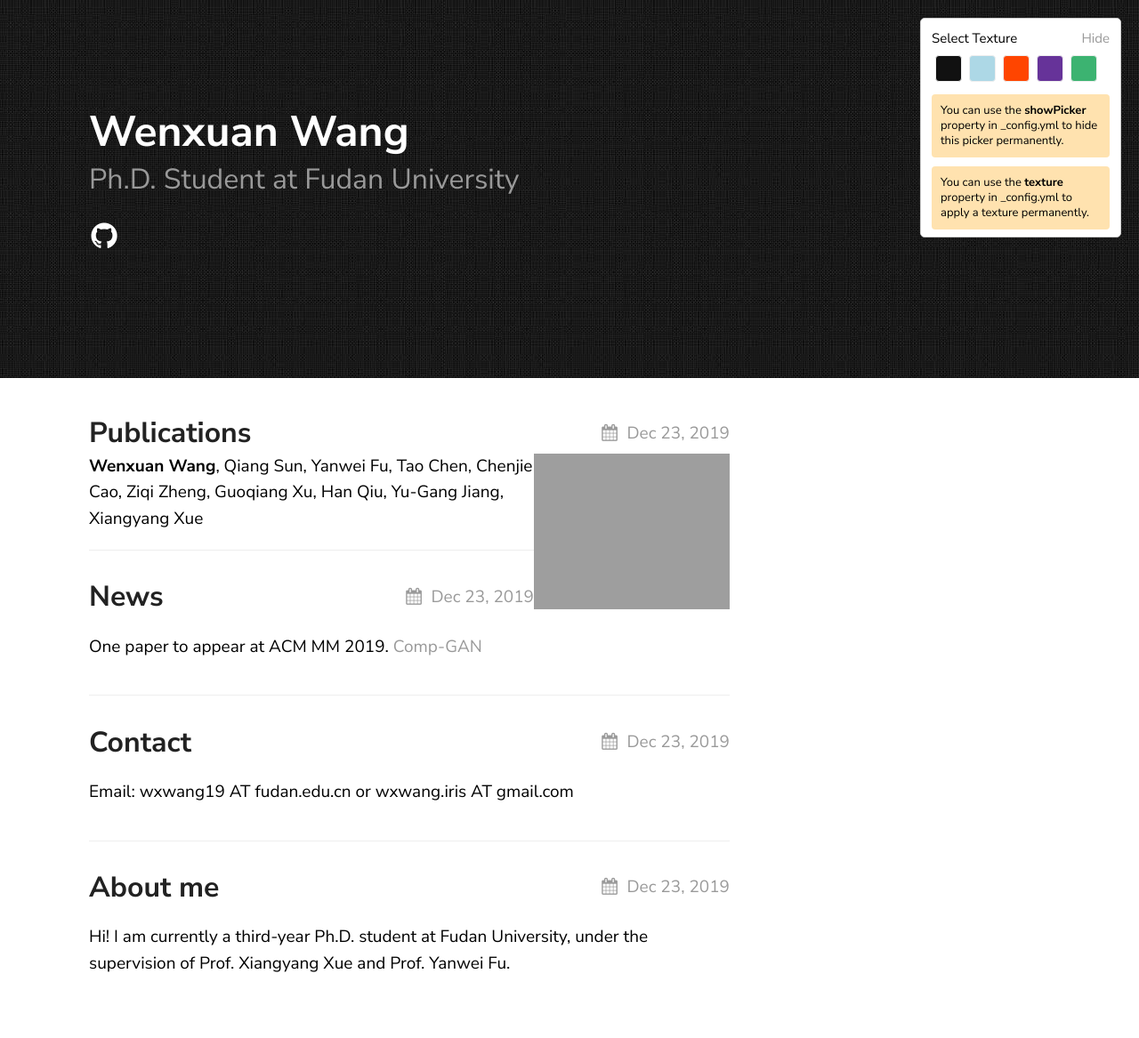
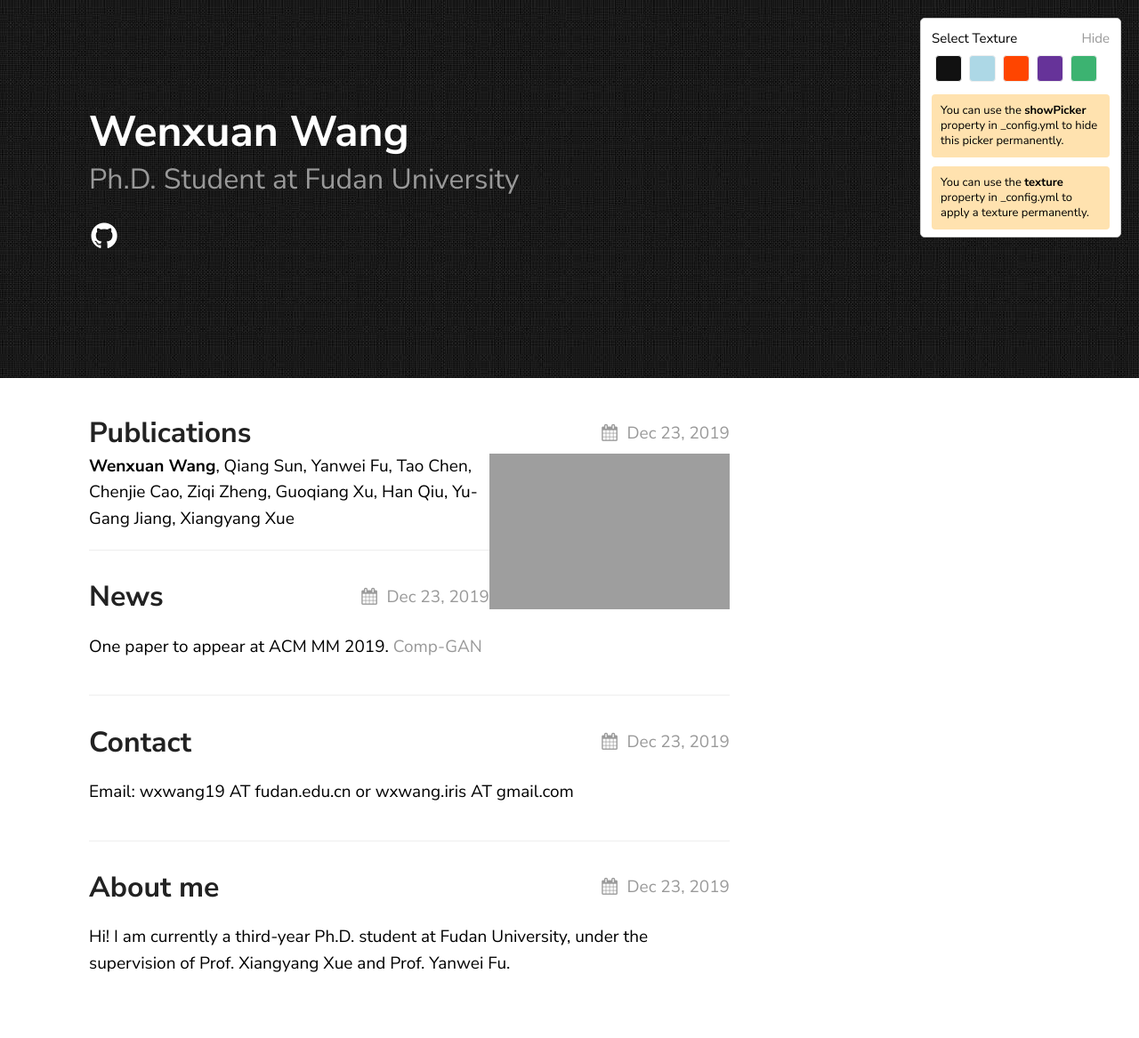
Before and after one commit to wxwangIris/wxwangIris.github.io, a Jekyll site: the page built from index.md, in a window 1280 px wide. Shown: the whole page at 89% size. Built offline with Jekyll 4.4.1, drawn with Linux system fonts in a browser that asks for light colours; grey boxes are pictures that could not be loaded.

Commit message:
commit 10

```diff
--- a/_posts/2019-07-30-publications.markdown
+++ b/_posts/2019-07-30-publications.markdown
@@ -5,7 +5,7 @@ description: Publications can be found at <a href="https://scholar.google.com/ci
 date:   2019-12-23 21:03:36 +0530
 ---
 <div>
-<img src="/img/publication/ACMMM19_Framework.png" alt="." style="vertical-align:middle;" width="220" height="175" align="right">
+<img src="/img/publication/ACMMM19_Framework.png" alt="." style="vertical-align:middle;" width="270" height="175" align="right">
 <span>
 <b>Wenxuan Wang</b>, Qiang Sun, Yanwei Fu, Tao Chen, Chenjie Cao, Ziqi Zheng, Guoqiang Xu, Han Qiu, Yu-Gang Jiang, Xiangyang Xue
 
```
